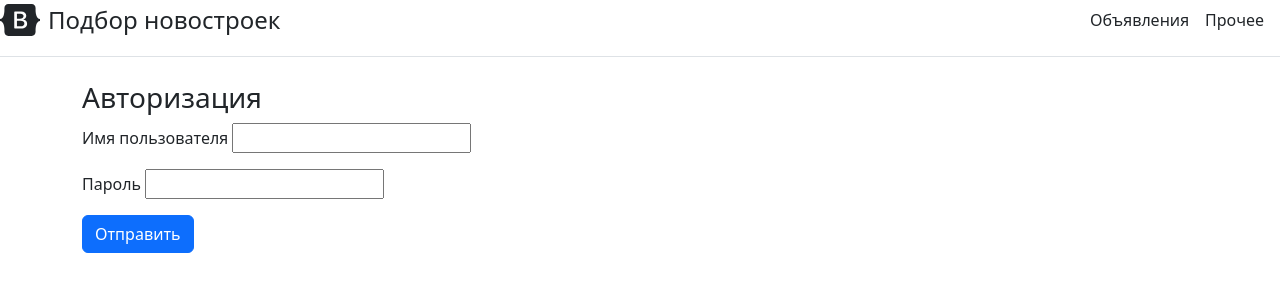
After one commit to BeStrong1998/Web_projects, a Flask app: page /login in a window 1280 px wide. The commit adds this page. Shown: the top 300 px of the page. Run offline with Flask 3, Linux system fonts and the light colour scheme.

```diff
--- a/webapp/__init__.py
+++ b/webapp/__init__.py
@@ -1,9 +1,9 @@
 from flask import Flask, render_template, abort
 
+from webapp.forms import LoginForm
 from flask_migrate import Migrate
 from webapp.model import db
 from webapp.model import RealEstateAds
-from webapp.parsers.flats import get_flats_snippets, get_flat_content
 
 def create_app():
     app = Flask(__name__)
@@ -24,4 +24,10 @@ def create_app():
             abort(404)
         return render_template('single_flat.html', page_title=my_flat.title, flat=my_flat)
 
+    @app.route('/login')
+    def login():
+        titles = "Авторизация"
+        login_form = LoginForm()
+        return render_template('login.html', page_title=titles, form=login_form)
+
     return app
--- a/webapp/config.py
+++ b/webapp/config.py
@@ -6,3 +6,4 @@ print(os.path.join(basedir, '..', 'apartments.db'))
 
 SQLALCHEMY_DATABASE_URI = 'sqlite:///' + os.path.join(basedir, '..', 'apartments.db')
 SQLALCHEMY_TRACK_MODIFICATIONS = False
+SECRET_KEY = "sjiwjspowpjsi;l7uh4rr4h7bhnopej%94tj"
--- /dev/null
+++ b/webapp/forms.py
@@ -0,0 +1,9 @@
+from flask_wtf import FlaskForm
+from wtforms import StringField, PasswordField, SubmitField
+from wtforms.validators import DataRequired
+
+
+class LoginForm(FlaskForm):
+    username = StringField('Имя пользователя', validators=[DataRequired()], render_kw={"class": "form_control"})
+    password = PasswordField('Пароль', validators=[DataRequired()], render_kw={"class": "form_control"})
+    submit = SubmitField('Отправить', render_kw={"class": "btn btn-primary"})
--- a/webapp/templates/base.html
+++ b/webapp/templates/base.html
@@ -14,7 +14,7 @@
     <div class="d-flex flex-column flex-md-row align-items-center pb-3 mb-4 border-bottom">
         <a href="/" class="d-flex align-items-center text-dark text-decoration-none">
           <svg xmlns="http://www.w3.org/2000/svg" width="40" height="32" class="me-2" viewBox="0 0 118 94" role="img"><title>Bootstrap</title><path fill-rule="evenodd" clip-rule="evenodd" d="M24.509 0c-6.733 0-11.715 5.893-11.492 12.284.214 6.14-.064 14.092-2.066 20.577C8.943 39.365 5.547 43.485 0 44.014v5.972c5.547.529 8.943 4.649 10.951 11.153 2.002 6.485 2.28 14.437 2.066 20.577C12.794 88.106 17.776 94 24.51 94H93.5c6.733 0 11.714-5.893 11.491-12.284-.214-6.14.064-14.092 2.066-20.577 2.009-6.504 5.396-10.624 10.943-11.153v-5.972c-5.547-.529-8.934-4.649-10.943-11.153-2.002-6.484-2.28-14.437-2.066-20.577C105.214 5.894 100.233 0 93.5 0H24.508zM80 57.863C80 66.663 73.436 72 62.543 72H44a2 2 0 01-2-2V24a2 2 0 012-2h18.437c9.083 0 15.044 4.92 15.044 12.474 0 5.302-4.01 10.049-9.119 10.88v.277C75.317 46.394 80 51.21 80 57.863zM60.521 28.34H49.948v14.934h8.905c6.884 0 10.68-2.772 10.68-7.727 0-4.643-3.264-7.207-9.012-7.207zM49.948 49.2v16.458H60.91c7.167 0 10.964-2.876 10.964-8.281 0-5.406-3.903-8.178-11.425-8.178H49.948z" fill="currentColor"></path></svg>
-          <span class="fs-4">Умный подбор новостроек</span>
+          <span class="fs-4">Подбор новостроек</span>
         </a>
         <nav class="d-inline-flex mt-2 mt-md-0 ms-md-auto">
           <a class="me-3 py-2 text-dark text-decoration-none" href="#">Объявления</a>
@@ -22,7 +22,7 @@
         </nav>
       </div>
       <div class="conteiner">
-        <h1>{{ page_title }}</h1>
+        <h6></h6>
         {% block content %}{% endblock %}
     </div>
 </body>
--- /dev/null
+++ b/webapp/templates/login.html
@@ -0,0 +1,30 @@
+{% extends "base.html" %}
+
+{% block content %}
+<div class="container">
+<div class="row">
+    <div class="col-8">
+        <h3>{{ page_title }}</h3>
+            <form action="" method="POST"
+                {{ form.hidden_tag() }}
+                <div class="form-group">
+                    <p align="left">
+                    {{ form.username.label }}
+                    {{ form.username() }}
+                </div>
+                <div class="form-group">
+                    <p align="left">
+                    {{ form.password.label }}
+                    {{ form.password() }}
+                    </p>
+                </div>
+                    <p align="left">
+                    {{ form.submit() }}
+                    </p>
+            </form>
+        </div>
+        <div class="col-4">
+    </div>
+</div>
+</div>
+{% endblock %}
```
Also changed, not shown: webapp/templates/in_db.html (deleted, +0 -10 lines), webapp/templates/single_flat.html (+7 -1 lines).
